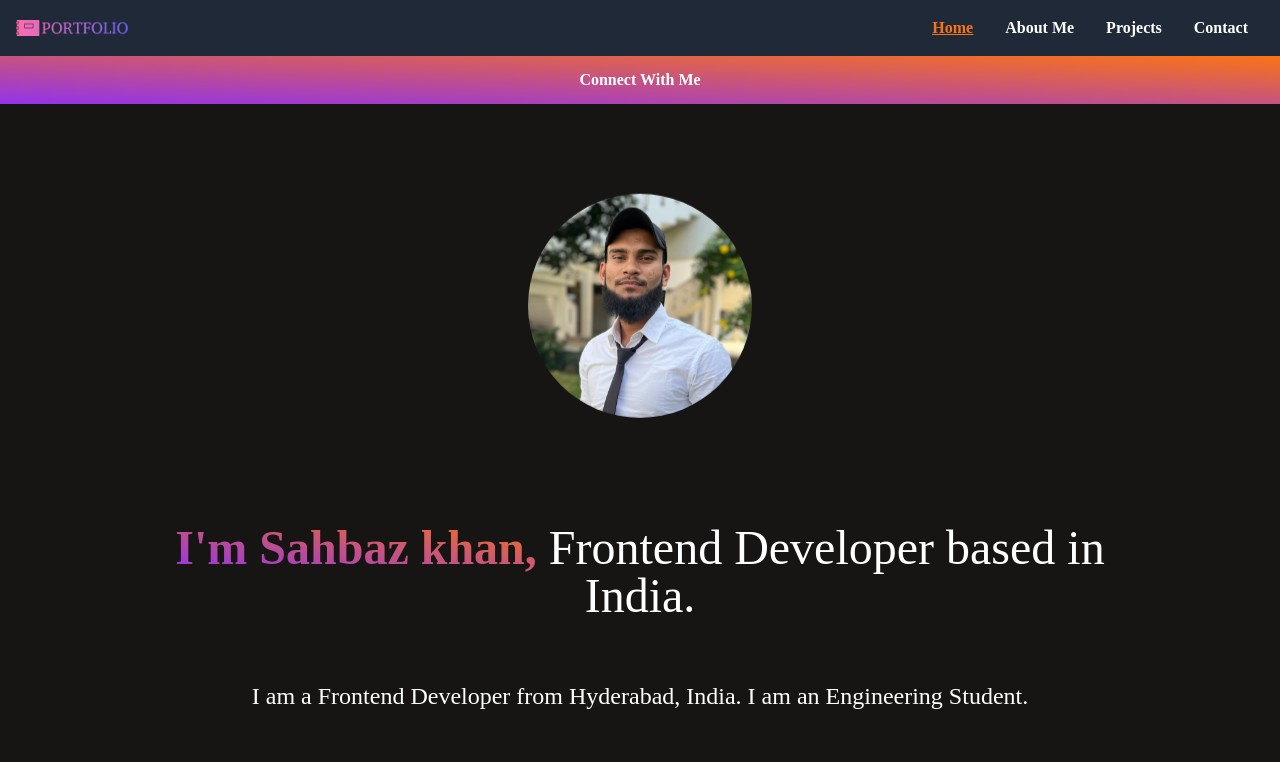
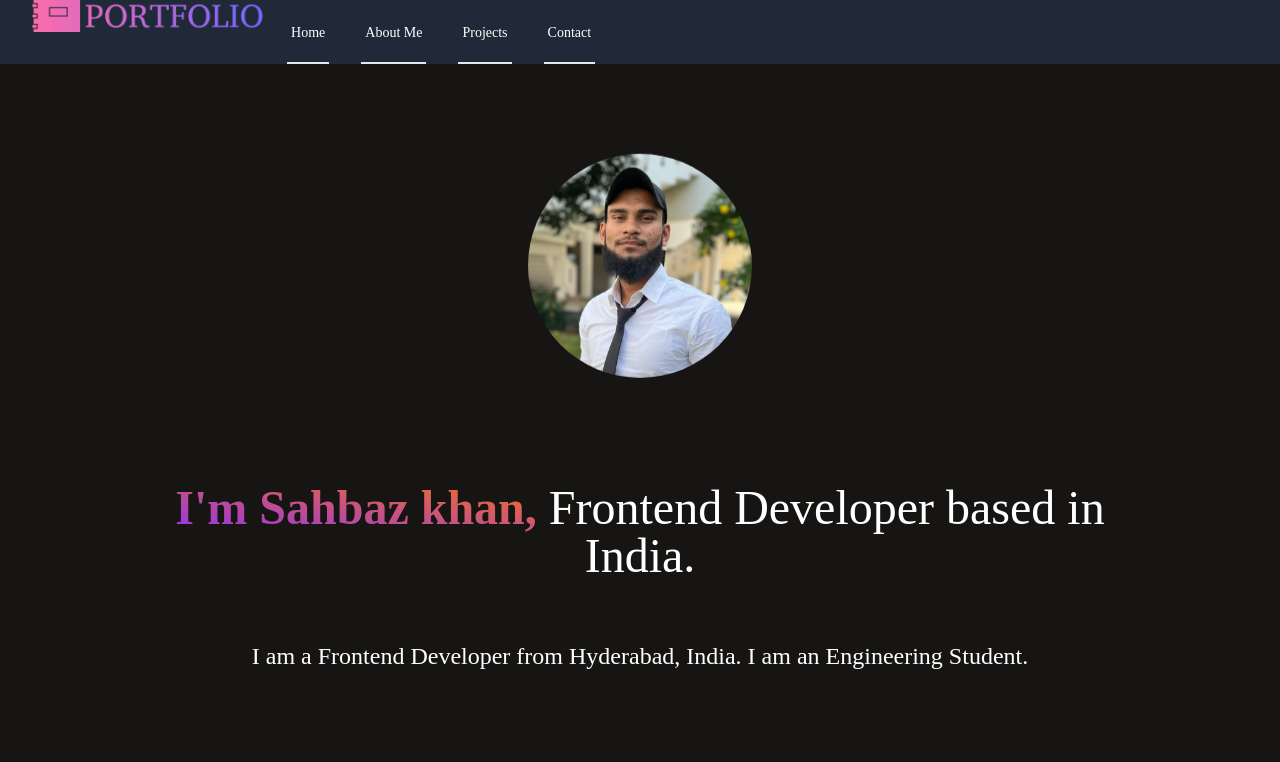
Before and after one commit to mdsahbazkhan/Portfolio, a React (Vite) app: page / in a window 1280 px wide. Shown: the top 762 px of the page. Built offline with nearby package versions, Linux system fonts and the light colour scheme.

Commit message:
Update Navbar.jsx

```diff
--- a/src/component/Navbar/Navbar.jsx
+++ b/src/component/Navbar/Navbar.jsx
@@ -4,103 +4,93 @@ import AnchorLink from "react-anchor-link-smooth-scroll";
 
 function Navbar() {
   const [showMenu, setShowMenu] = useState(false);
-  const [activeItem, setActiveItem] = useState("home");
 
   const toggleMenu = () => {
     setShowMenu(!showMenu);
   };
 
-  const handleMenuClick = (menuItem) => {
-    setActiveItem(menuItem);
-    setShowMenu(false);
-  };
+  const menuItems = [
+    { name: "Home", href: "#Home" },
+    { name: "About Me", href: "#About" },
+    { name: "Projects", href: "#Projects" },
+    { name: "Contact", href: "#Contact" }
+  ];
 
   return (
-    <div className="flex flex-col">
-      <div className="flex items-center justify-between shadow-md bg-gray-800 px-4 py-2">
-        <img className="w-28" src={Logo} alt="Logo" />
-        <div className="md:hidden" onClick={toggleMenu}>
-          {!showMenu ? (
+    <header className="bg-gray-800 text-white">
+      <nav className="max-w-7xl mx-auto px-4 sm:px-6 lg:px-8">
+        <div className="flex justify-between h-16">
+          <div className="flex">
+            <div className="flex-shrink-0">
+              <img className="h-8 w-auto" src={Logo} alt="Logo" />
+            </div>
+            <div className="hidden md:ml-6 md:flex md:space-x-8">
+              {menuItems.map((item) => (
+                <AnchorLink
+                  key={item.name}
+                  href={item.href}
+                  className="inline-flex items-center px-1 pt-1 border-b-2 text-sm font-medium leading-5 text-white hover:text-gray-300 hover:border-gray-300"
+                >
+                  {item.name}
+                </AnchorLink>
+              ))}
+            </div>
+          </div>
+          <div className="flex items-center md:hidden">
+            <button
+              onClick={toggleMenu}
+              className="inline-flex items-center justify-center p-2 rounded-md text-gray-400 hover:text-white hover:bg-gray-700 focus:outline-none focus:bg-gray-700 focus:text-white"
+            >
               <svg
-              className="w-6 h-6 text-white"
+                className="h-6 w-6"
+                stroke="currentColor"
                 fill="none"
-              stroke="currentColor"
                 viewBox="0 0 24 24"
-              xmlns="http://www.w3.org/2000/svg"
               >
+                {showMenu ? (
+                  <path
+                    strokeLinecap="round"
+                    strokeLinejoin="round"
+                    strokeWidth="2"
+                    d="M6 18L18 6M6 6l12 12"
+                  />
+                ) : (
                   <path
                     strokeLinecap="round"
                     strokeLinejoin="round"
                     strokeWidth="2"
                     d="M4 6h16M4 12h16M4 18h16"
-              ></path>
+                  />
+                )}
               </svg>
-          ) : (
-            <svg
-              className="w-6 h-6 text-white"
-              fill="none"
-              stroke="currentColor"
-              viewBox="0 0 24 24"
-              xmlns="http://www.w3.org/2000/svg"
+            </button>
+          </div>
+        </div>
+      </nav>
+      {showMenu && (
+        <div className="md:hidden">
+          <div className="px-2 pt-2 pb-3 space-y-1 sm:px-3">
+            {menuItems.map((item) => (
+              <AnchorLink
+                key={item.name}
+                href={item.href}
+                className="block px-3 py-2 rounded-md text-base font-medium text-white hover:text-gray-300 hover:bg-gray-700"
               >
-              <path
-                strokeLinecap="round"
-                strokeLinejoin="round"
-                strokeWidth="2"
-                d="M6 18L18 6M6 6l12 12"
-              ></path>
-            </svg>
-          )}
+                {item.name}
+              </AnchorLink>
+            ))}
           </div>
-        <ul className={`md:flex ${showMenu ? "block" : "hidden"} md:flex-row`}>
-          <li
-            className={`px-4 py-2 font-extrabold cursor-pointer ${
-              activeItem === "home" ? "text-orange-500 underline" : "text-white"
-            }`}
-            onClick={() => handleMenuClick("home")}
+          <div className="px-5 py-3 border-t border-gray-700">
+            <AnchorLink
+              href="#Contact"
+              className="block w-full text-center px-5 py-3 rounded-md text-base font-medium bg-gradient-to-tr from-purple-600 to-orange-500 text-white hover:from-purple-700 hover:to-orange-600"
             >
-            <AnchorLink href="#Home" className="block">
-              Home
-            </AnchorLink>
-          </li>
-          <li
-            className={`px-4 py-2 font-extrabold cursor-pointer ${
-              activeItem === "about" ? "text-orange-500 underline" : "text-white"
-            }`}
-            onClick={() => handleMenuClick("about")}
-          >
-            <AnchorLink href="#About" className="block">
-              About Me
-            </AnchorLink>
-          </li>
-          <li
-            className={`px-4 py-2 font-extrabold cursor-pointer ${
-              activeItem === "projects" ? "text-orange-500 underline" : "text-white"
-            }`}
-            onClick={() => handleMenuClick("projects")}
-          >
-            <AnchorLink href="#Projects" className="block">
-              Projects
-            </AnchorLink>
-          </li>
-          <li
-            className={`px-4 py-2 font-extrabold cursor-pointer ${
-              activeItem === "contact" ? "text-orange-500 underline" : "text-white"
-            }`}
-            onClick={() => handleMenuClick("contact")}
-          >
-            <AnchorLink href="#Contact" className="block">
-              Contact
-            </AnchorLink>
-          </li>
-        </ul>
-      </div>
-      <div className={`md:flex ${showMenu ? "block" : "hidden"} items-center justify-center py-3 bg-gradient-to-tr from-purple-600 to-orange-500 text-white cursor-pointer font-extrabold transition duration-300 transform hover:scale-105`}>
-        <AnchorLink href="#Contact" className="block px-5">
               Connect With Me
             </AnchorLink>
           </div>
         </div>
+      )}
+    </header>
   );
 }
 
```
Lines whose indentation alone changed are shown as unchanged.
